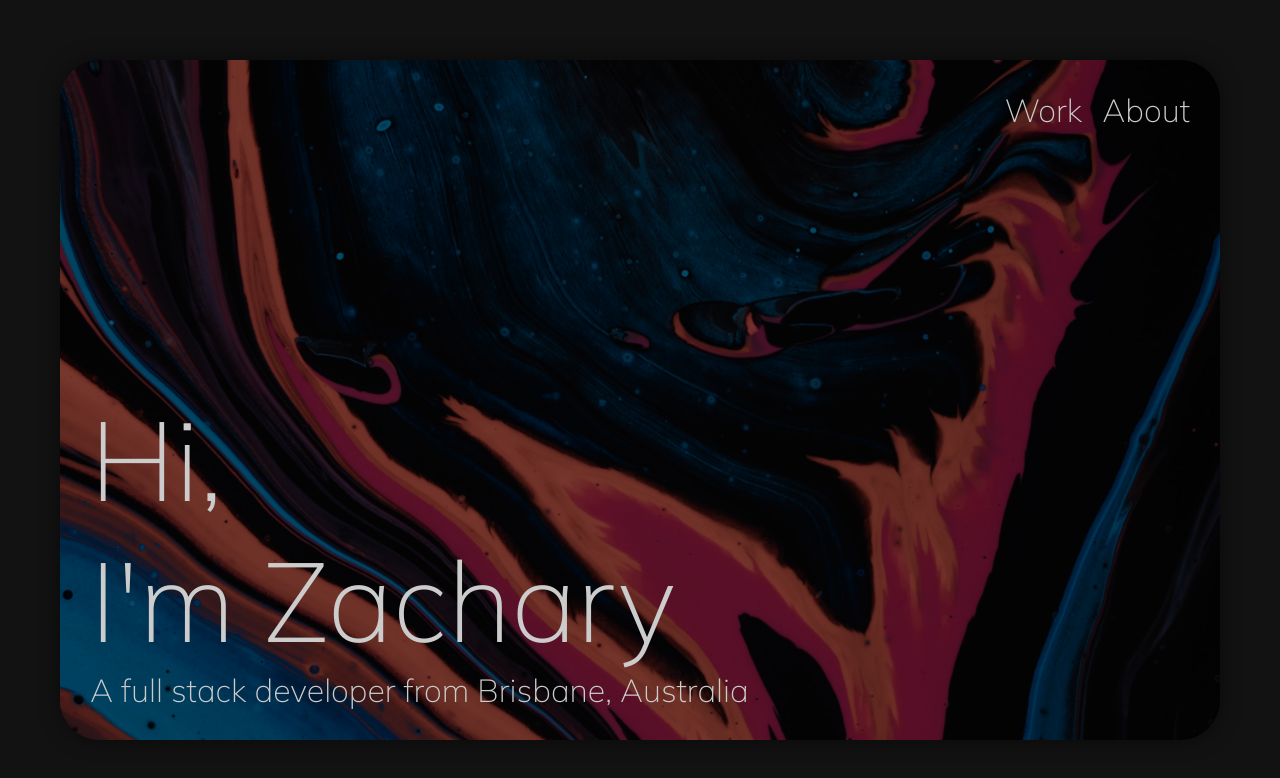
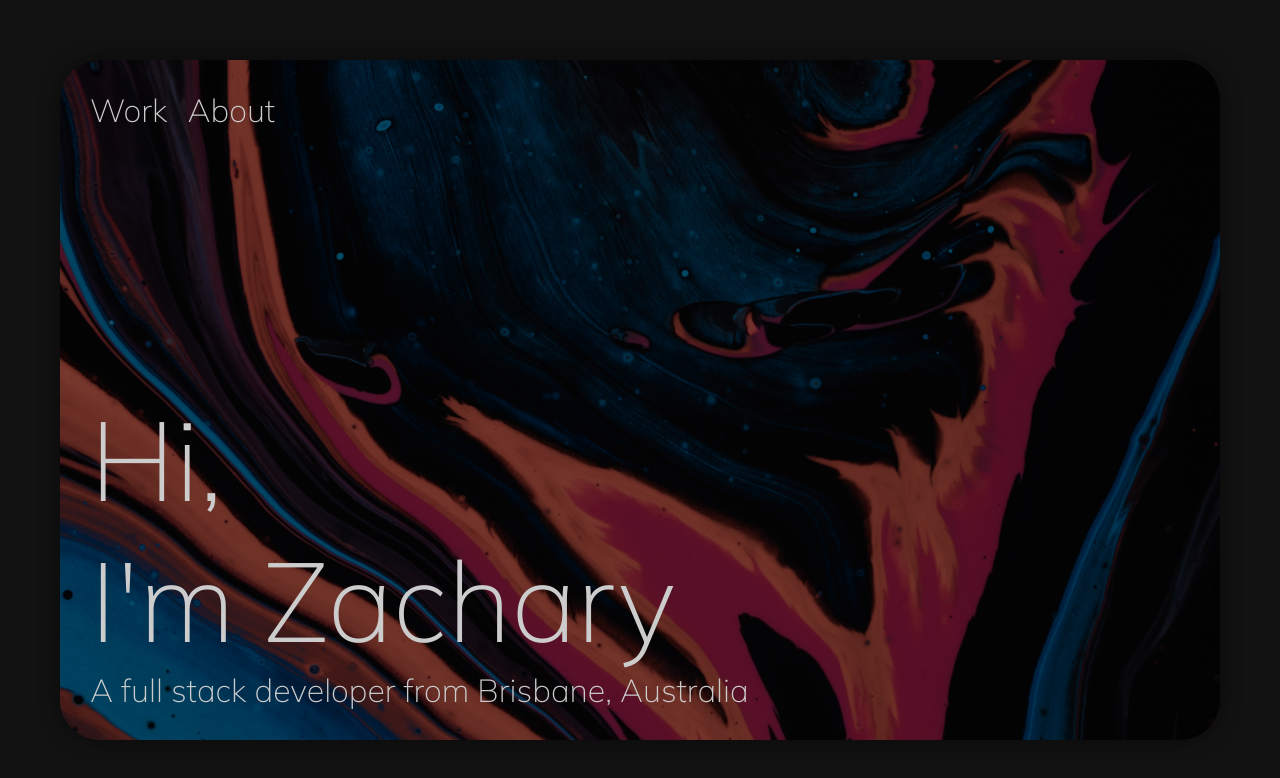
Before and after one commit to zacwm/website, a Vue app: page / in a window 1280 px wide. Shown: the top 778 px of the page. Built offline with nearby package versions, Linux system fonts and the light colour scheme.

Commit message:
Clean up Links component

```diff
--- /dev/null
+++ b/src/components/Links.vue
@@ -0,0 +1,28 @@
+<template>
+  <div class="linksbox">
+    <a href="/work">Work</a>
+    <a href="/about">About</a>
+  </div>
+</template>
+
+<style>
+  .linksbox {
+    position: absolute;
+    top: 30px;
+    left: 30px;
+    color: #ccc;
+    font-size: 2rem;
+    line-height: normal;
+  }
+
+  .linksbox a {
+    margin: 0 20px 0 0;
+    color: #ccc;
+    text-decoration: none;
+    transition: color 0.3s ease-out;
+  }
+
+  .linksbox a:hover {
+    color: #fff;
+  }
+</style>
--- a/src/components/MainBox.vue
+++ b/src/components/MainBox.vue
@@ -1,36 +1,38 @@
 <script lang="ts">
+import Links from './Links.vue';
+
 export default {
     data() {
         return {
             mouseX: 0,
             mouseY: 0
-    }
+        };
     },
     created() {
         document.addEventListener("mousemove", this.updateMousePosition);
-
         this.$nextTick(function () {
             const contentbox = document.querySelector(".mainbox");
             if (contentbox) {
                 contentbox.classList.add("fadeInUp");
-      } else {
+            }
+            else {
                 console.error("mainbox not found");
             }
-
             setTimeout(() => {
                 const contentbox = document.querySelector(".contentbox");
                 if (contentbox) {
                     contentbox.classList.add("fadeInUp");
-        } else {
+                }
+                else {
                     console.error("contentbox not found");
                 }
             }, 1500);
-
             setTimeout(() => {
                 const afterText = document.querySelector(".afterText");
                 if (afterText) {
                     afterText.classList.add("fadeInUp");
-        } else {
+                }
+                else {
                     console.error("afterText not found");
                 }
             }, 2500);
@@ -56,7 +58,6 @@ export default {
                 "/background2.jpg",
                 "/background3.jpg",
             ];
-
             const randomInt = Math.floor(Math.random() * backgroundPaths.length);
             return backgroundPaths[randomInt];
         }
@@ -66,7 +67,8 @@ export default {
             this.mouseX = event.clientX;
             this.mouseY = event.clientY;
         }
-  }
+    },
+    components: { Links }
 }
 </script>
 
@@ -79,10 +81,7 @@ export default {
     }"
   >
     <div class="blurbox">
-      <div class="linksbox">
-        <a href="/work">Work</a>
-        <a href="/about">About</a>
-      </div>
+      <Links />
       <div class="contentbox">
         <p>Hi,</p>
         <p>I'm Zachary</p>
@@ -133,26 +132,6 @@ export default {
     background-color: rgba(0, 0, 0, 0.5);
   }
 
-  .linksbox {
-    position: absolute;
-    top: 30px;
-    right: 30px;
-    color: #ccc;
-    font-size: 2rem;
-    line-height: normal;
-  }
-
-  .linksbox a {
-    margin-left: 20px;
-    color: #ccc;
-    text-decoration: none;
-    transition: color 0.3s ease-out;
-  }
-
-  .linksbox a:hover {
-    color: #fff;
-  }
-
   .contentbox {
     position: absolute;
     bottom: 30px;
```
Lines whose indentation alone changed are shown as unchanged.
